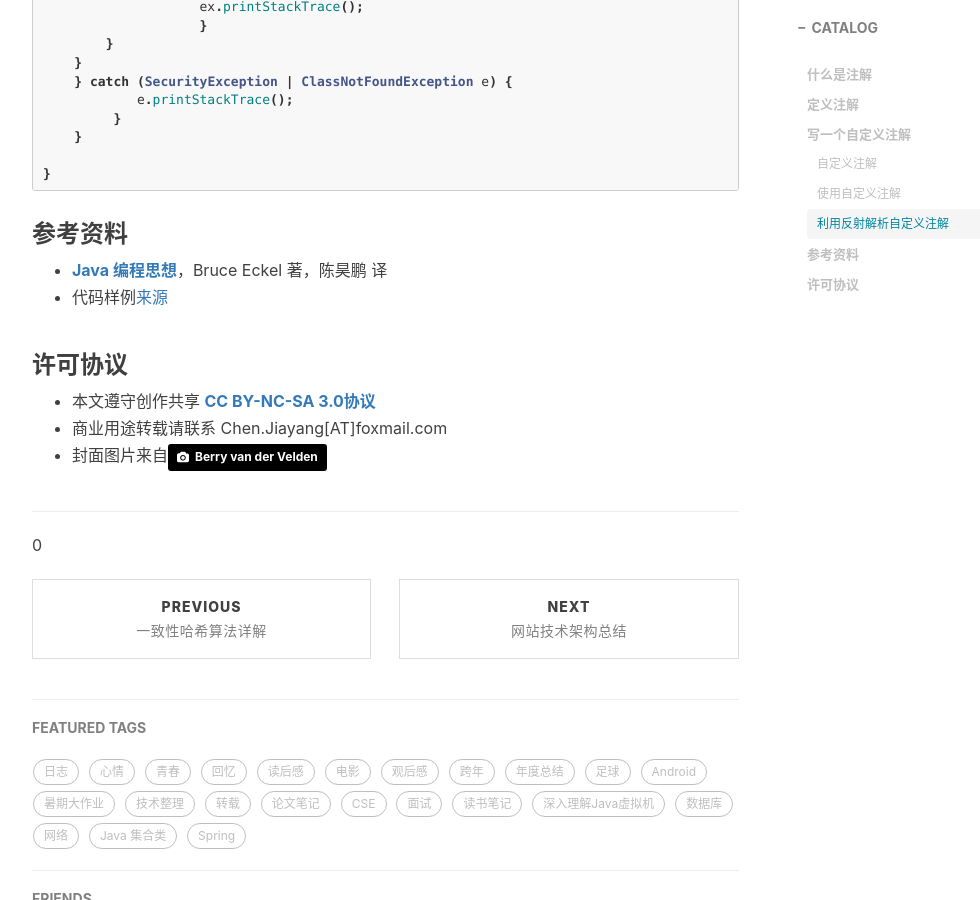
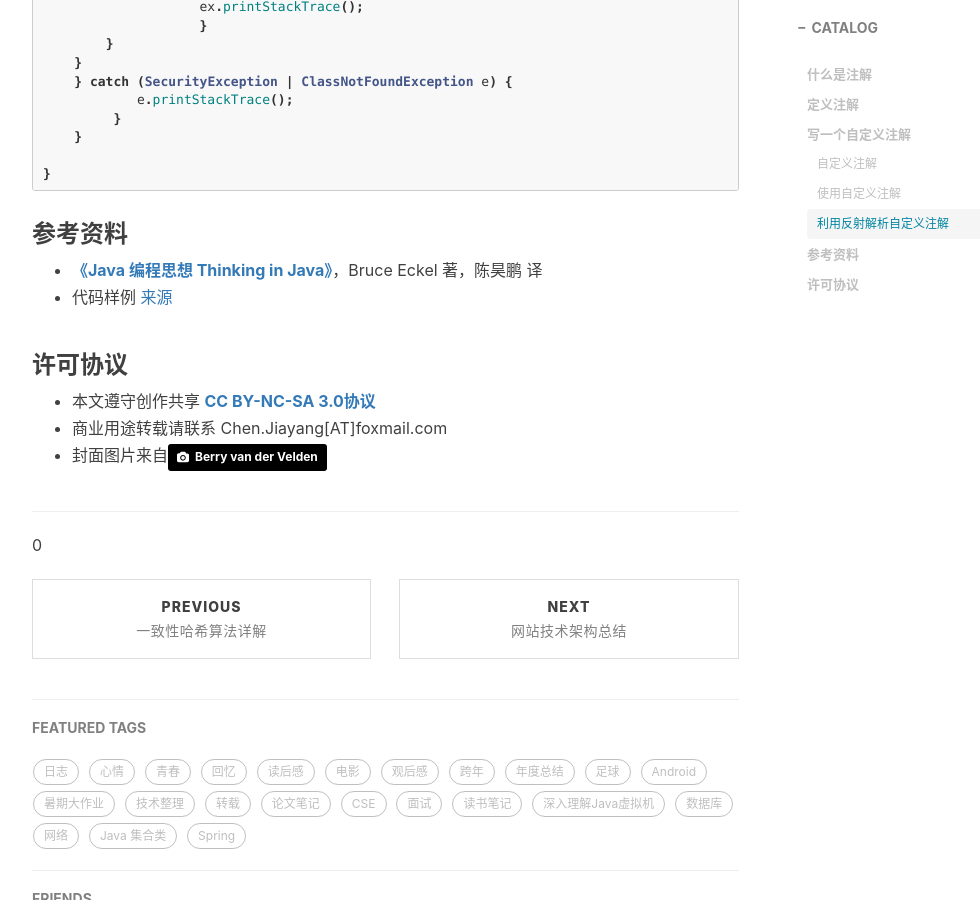
Before and after one commit to jiayangchen/jiayangchen.github.io, a Jekyll site: the page built from _posts/2017-08-30-java-reflect.md, in a window 1280 px wide and 900 px high, scrolled down 2870 px. Shown: the whole window, without its empty margins (233-1213 px from the left). Built offline with Jekyll 4.4.1, drawn with Linux system fonts in a browser that asks for light colours; nearby versions of some CDN libraries; comment, search, counter and statistics services are not loaded.

Commit message:
update blog annotation

````diff
--- a/_posts/2017-08-30-java-reflect.md
+++ b/_posts/2017-08-30-java-reflect.md
@@ -127,8 +127,8 @@ public static void main(String[] args) {
 ```
 
 ### 参考资料
-* <a href="http://product.dangdang.com/9317290.html" target="_blank"><b>Java 编程思想</b></a>，Bruce Eckel 著，陈昊鹏 译
-* 代码样例[来源](http://ifeve.com/java-annotations/)
+* <a href="http://product.dangdang.com/9317290.html" target="_blank"><b>《Java 编程思想 Thinking in Java》</b></a>，Bruce Eckel 著，陈昊鹏 译
+* 代码样例 [来源](http://ifeve.com/java-annotations/)
 
 ### 许可协议
 * 本文遵守创作共享 <a href="https://creativecommons.org/licenses/by-nc-sa/3.0/cn/" target="_blank"><b>CC BY-NC-SA 3.0协议</b></a>
````
